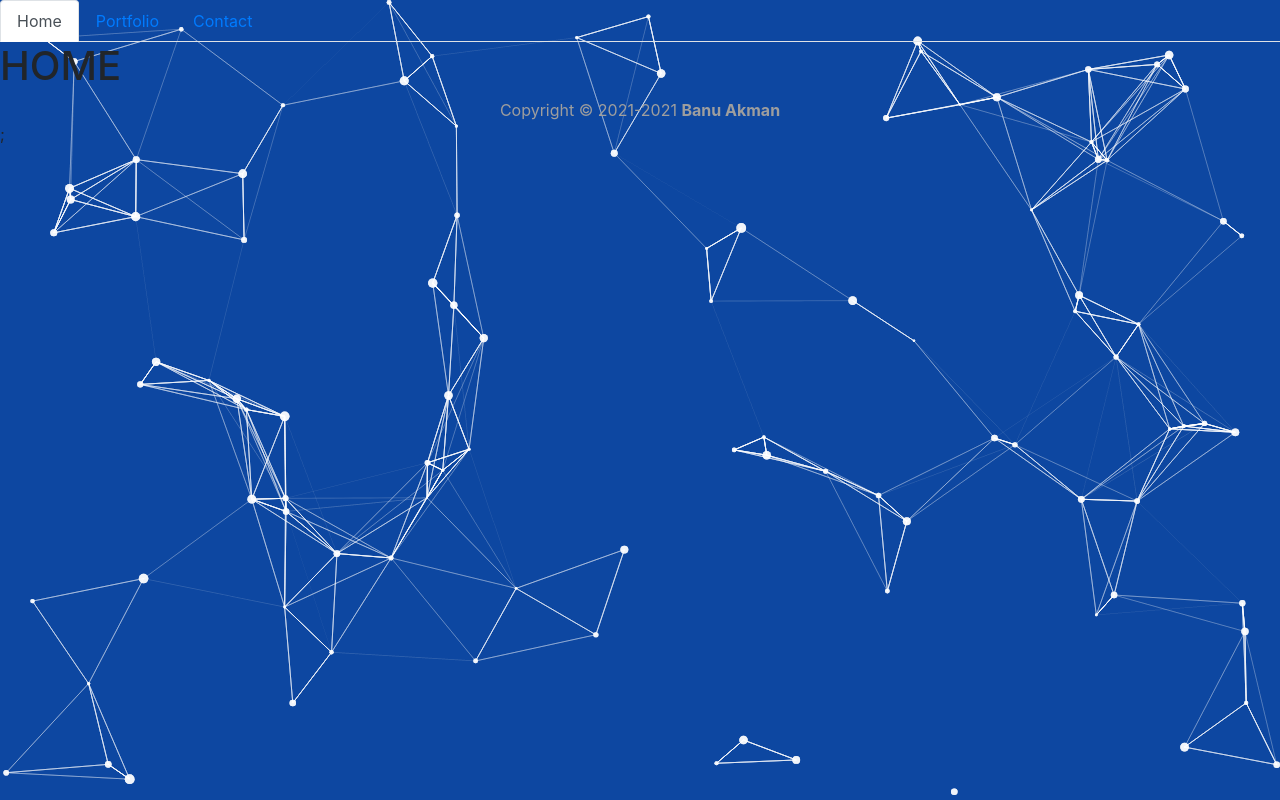
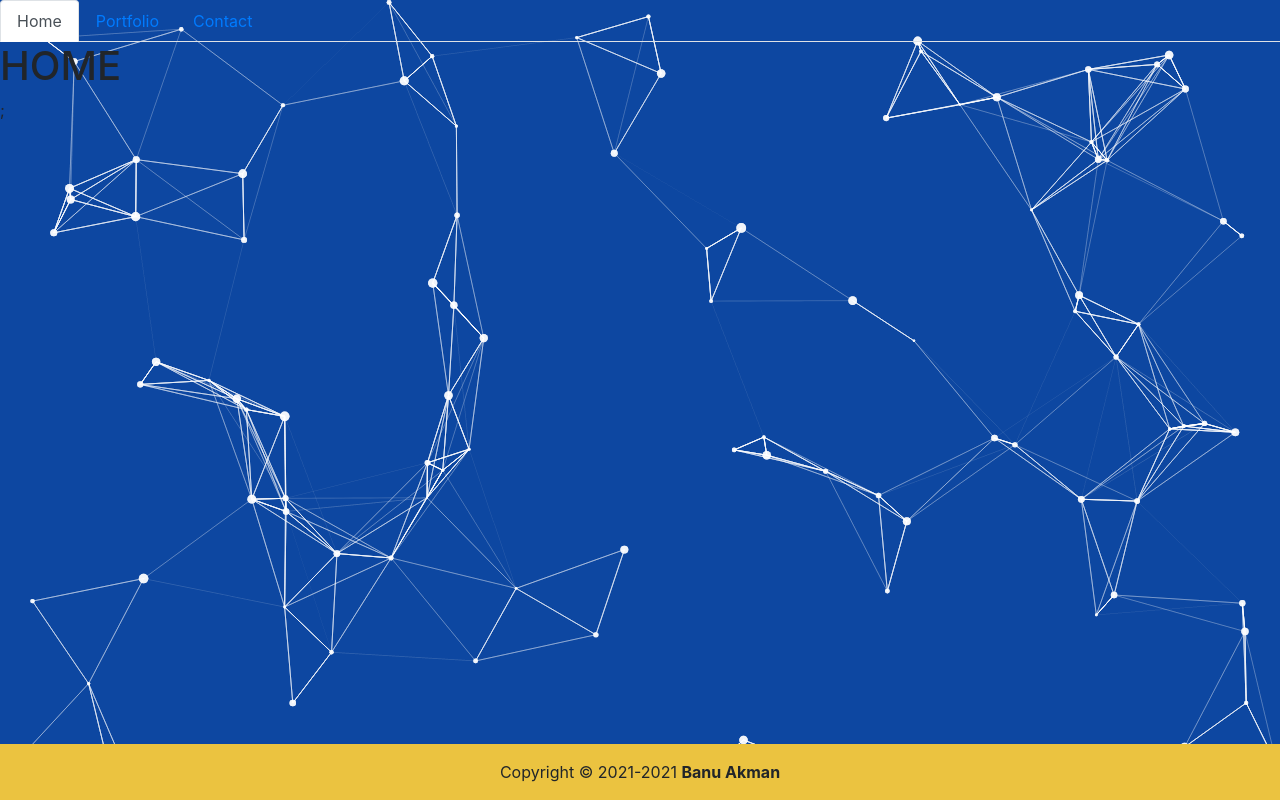
Before and after one commit to banuakman/Portfolio-React, a React (Create React App) app: page / in a window 1280 px wide. Built offline with nearby package versions, Linux system fonts and the light colour scheme.

Commit message:
make footer sticky

```diff
--- a/src/components/styles/Footer.css
+++ b/src/components/styles/Footer.css
@@ -1,6 +1,10 @@
 .footer{
-    height: 100%;
-    text-align: center;
-    font-size: medium;
-    color: rgb(158, 158, 158);
+  margin-top: 1rem;
+  padding: 1rem;
+  background-color: rgb(235, 195, 64);
+  position: fixed;
+  bottom: 0;
+  left: 0;
+  width: 100%;
+  text-align: center;
 }
```
